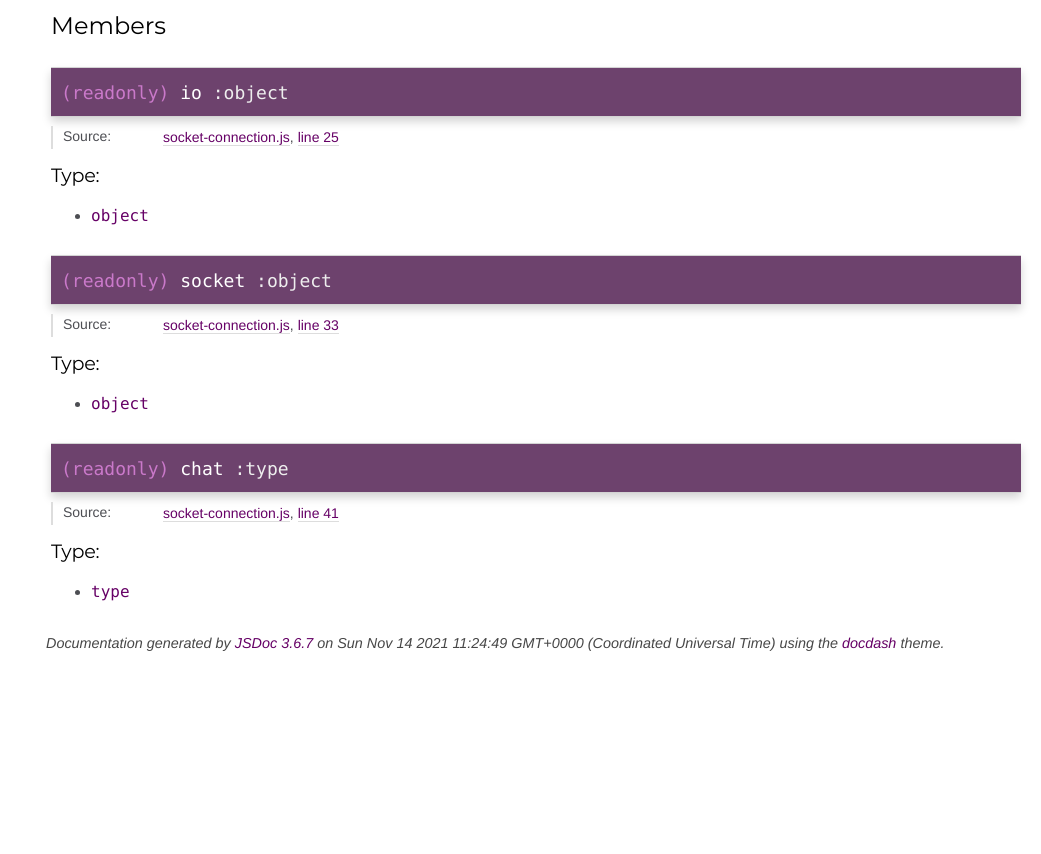
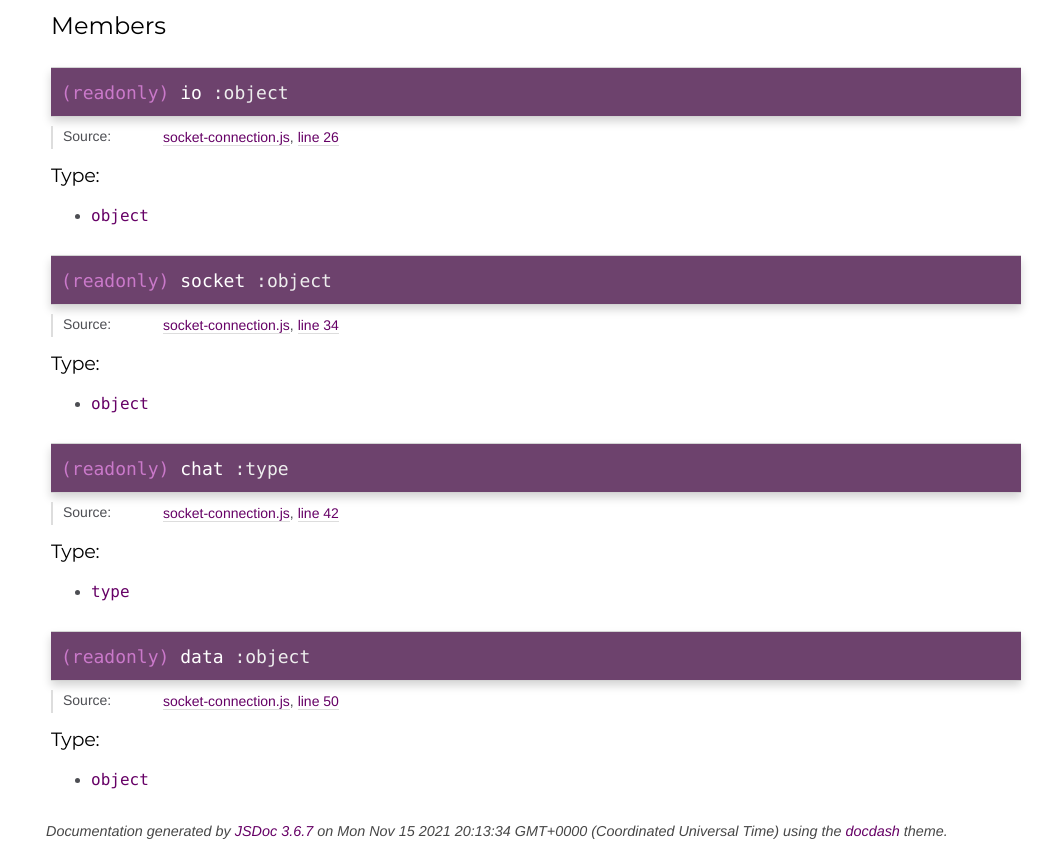
Before and after one commit to thoughtsunificator/domodel-chat-server, a plain HTML site: page SocketConnection.html in a window 1280 px wide. Shown: the part 500-1354 px from the top of the page, without its empty margins (239-1280 px from the left). Before the commit the page ends 1166 px from the top, so only its background shows below. Drawn offline with Linux system fonts and the light colour scheme.

Commit message:
Update gh-pages to output generated at 59a0752

```diff
--- a/SocketConnection.html
+++ b/SocketConnection.html
@@ -266,7 +266,7 @@
 
     <dt class="tag-source">Source:</dt>
     <dd class="tag-source"><ul class="dummy"><li>
-        <a href="socket-connection.js.html">socket-connection.js</a>, <a href="socket-connection.js.html#line25">line 25</a>
+        <a href="socket-connection.js.html">socket-connection.js</a>, <a href="socket-connection.js.html#line26">line 26</a>
     </li></ul></dd>
 
 
@@ -335,7 +335,7 @@
 
     <dt class="tag-source">Source:</dt>
     <dd class="tag-source"><ul class="dummy"><li>
-        <a href="socket-connection.js.html">socket-connection.js</a>, <a href="socket-connection.js.html#line33">line 33</a>
+        <a href="socket-connection.js.html">socket-connection.js</a>, <a href="socket-connection.js.html#line34">line 34</a>
     </li></ul></dd>
 
 
@@ -404,7 +404,7 @@
 
     <dt class="tag-source">Source:</dt>
     <dd class="tag-source"><ul class="dummy"><li>
-        <a href="socket-connection.js.html">socket-connection.js</a>, <a href="socket-connection.js.html#line41">line 41</a>
+        <a href="socket-connection.js.html">socket-connection.js</a>, <a href="socket-connection.js.html#line42">line 42</a>
     </li></ul></dd>
 
 
@@ -462,6 +462,75 @@
 
 
 
+<h4 class="name" id="data"><span class="type-signature">(readonly) </span>data<span class="type-signature"> :object</span></h4>
+
+
+
+
+
+<dl class="details">
+
+
+    <dt class="tag-source">Source:</dt>
+    <dd class="tag-source"><ul class="dummy"><li>
+        <a href="socket-connection.js.html">socket-connection.js</a>, <a href="socket-connection.js.html#line50">line 50</a>
+    </li></ul></dd>
+
+
+
+
+
+
+
+
+
+
+
+
+
+
+
+
+
+
+
+
+
+
+
+
+
+
+
+
+
+
+
+</dl>
+
+
+
+
+
+
+
+    <h5>Type:</h5>
+    <ul>
+        <li>
+
+<span class="param-type">object</span>
+
+
+        </li>
+    </ul>
+
+
+
+
+
+
+
+
 
 
 
@@ -482,7 +551,7 @@
 <br class="clear">
 
 <footer>
-    Documentation generated by <a href="https://github.com/jsdoc3/jsdoc">JSDoc 3.6.7</a> on Sun Nov 14 2021 11:24:49 GMT+0000 (Coordinated Universal Time) using the <a href="https://github.com/clenemt/docdash">docdash</a> theme.
+    Documentation generated by <a href="https://github.com/jsdoc3/jsdoc">JSDoc 3.6.7</a> on Mon Nov 15 2021 20:13:34 GMT+0000 (Coordinated Universal Time) using the <a href="https://github.com/clenemt/docdash">docdash</a> theme.
 </footer>
 
 <script>prettyPrint();</script>
```
Also changed, not shown: Chat.html (+1 -70 lines), SocketListener.html (+1 -1 lines), chat.js.html (+7 -18 lines), index.html (+1 -1 lines), socket-connection.js.html (+10 -1 lines), socket-listener.js.html (+1 -1 lines).
